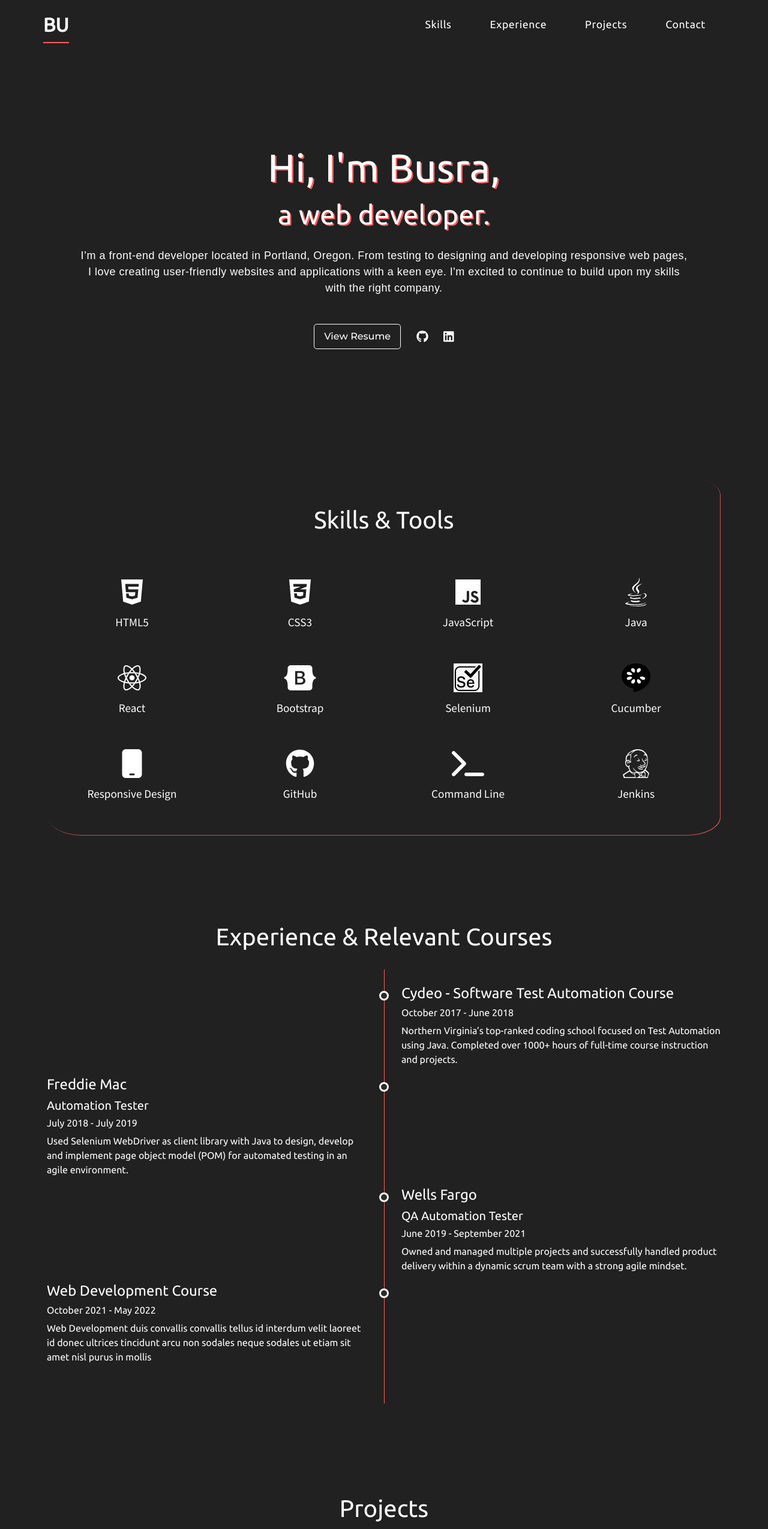
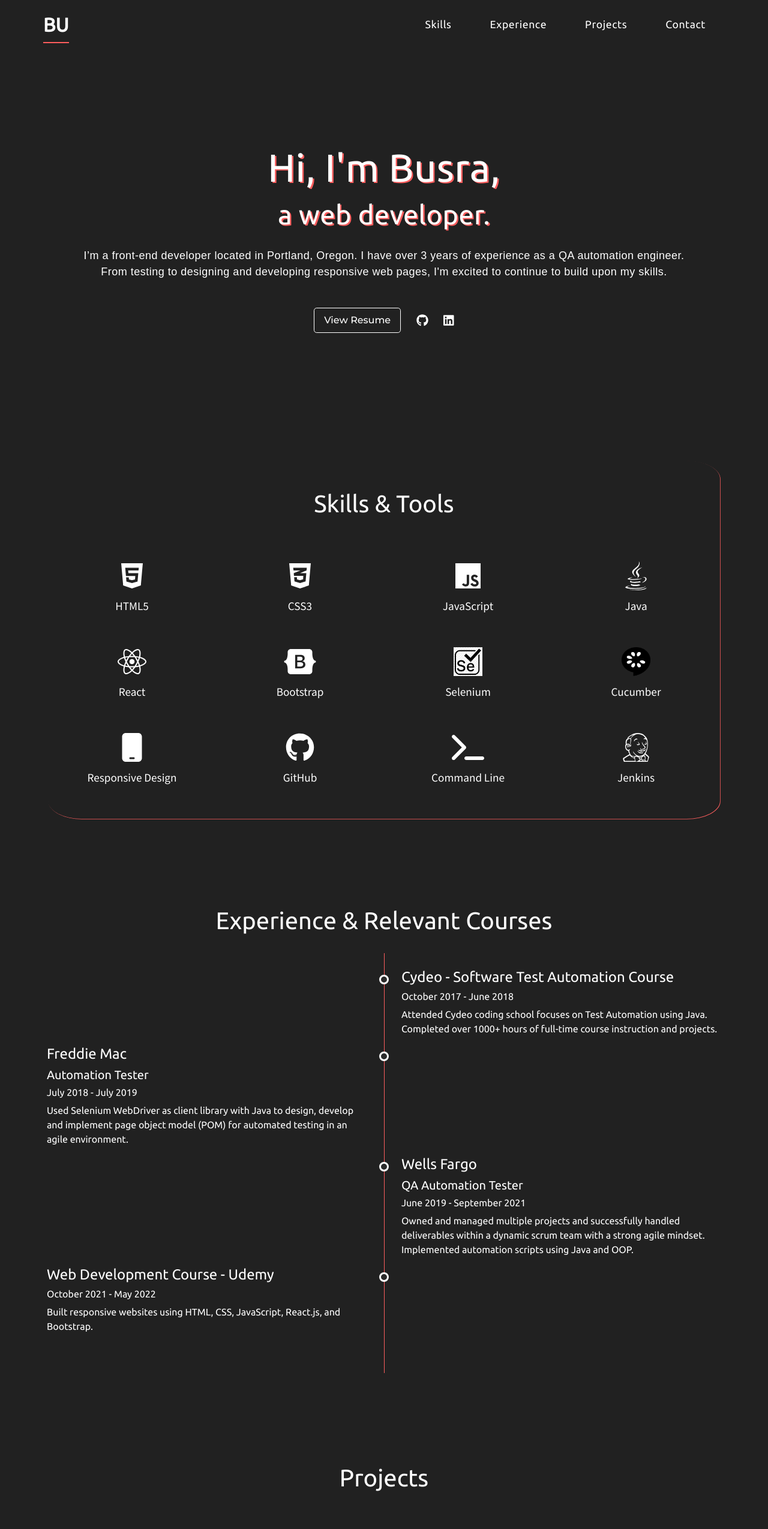
Before and after one commit to BusraUygur/portfolio-project, a React (Create React App) app: page / in a window 1280 px wide. Shown: the top 2549 px of the page at 60% size. Built offline with nearby package versions, Linux system fonts and the light colour scheme.

Commit message:
Update CSS File

```diff
--- a/src/App.css
+++ b/src/App.css
@@ -263,7 +263,6 @@ body::-webkit-scrollbar {
 	border: 0.2rem solid var(--primary-white);
 	background-color: var(--primary-grey);
 	margin-top: 0.625rem;
-
 	z-index: 3;
 }
 
--- a/src/components/Experience.js
+++ b/src/components/Experience.js
@@ -13,8 +13,8 @@ const Experience = () => {
 						<h4>Cydeo - Software Test Automation Course</h4>
 						<h6>October 2017 - June 2018</h6>
 						<p>
-							Northern Virginia’s top-ranked coding school focused on Test Automation using Java.
-							Completed over 1000+ hours of full-time course instruction and projects.
+							Attended Cydeo coding school focuses on Test Automation using Java. Completed over 1000+
+							hours of full-time course instruction and projects.
 						</p>
 					</div>
 				</div>
@@ -37,20 +37,17 @@ const Experience = () => {
 						<h5>QA Automation Tester</h5>
 						<h6>June 2019 - September 2021</h6>
 						<p>
-							Owned and managed multiple projects and successfully handled product delivery within a
-							dynamic scrum team with a strong agile mindset.
+							Owned and managed multiple projects and successfully handled deliverables within a dynamic
+							scrum team with a strong agile mindset. Implemented automation scripts using Java and OOP.
 						</p>
 					</div>
 				</div>
 				<div className="timeline-block timeline-block-left">
 					<div className="marker" />
 					<div className="timeline-content">
-						<h4>Web Development Course</h4>
+						<h4>Web Development Course - Udemy</h4>
 						<h6>October 2021 - May 2022</h6>
-						<p>
-							Web Development duis convallis convallis tellus id interdum velit laoreet id donec ultrices
-							tincidunt arcu non sodales neque sodales ut etiam sit amet nisl purus in mollis
-						</p>
+						<p>Built responsive websites using HTML, CSS, JavaScript, React.js, and Bootstrap.</p>
 					</div>
 				</div>
 			</div>
--- a/src/components/Header.js
+++ b/src/components/Header.js
@@ -12,9 +12,9 @@ const Header = () => {
 							<h1 className="big-heading">Hi, I'm Busra,</h1>
 							<h2 className="small-heading">a web developer.</h2>
 							<p className="header-desc">
-								I’m a front-end developer located in Portland, Oregon. From testing to designing and
-								developing responsive web pages, I love creating user-friendly websites and applications
-								with a keen eye. I'm excited to continue to build upon my skills with the right company.
+								I’m a front-end developer located in Portland, Oregon. I have over 3 years of experience
+								as a QA automation engineer. From testing to designing and developing responsive web
+								pages, I'm excited to continue to build upon my skills.
 							</p>
 						</div>
 						<div className="header-links">
--- a/src/components/Projects.js
+++ b/src/components/Projects.js
@@ -20,9 +20,8 @@ const Projects = () => {
 						</div>
 						<div className="project-desc">
 							<p>
-								Duis convallis convallis tellus id interdum velit laoreet id donec ultrices tincidunt
-								arcu non sodales neque sodales ut etiam sit amet nisl purus in mollis arcu non sodales
-								neque sodales ut etiam sit amet nisl purus in mollis.
+								Designed a movie website with JavaScript and CSS. It manipulates DOM elements to output
+								the app onto an HTML canvas element.
 							</p>
 						</div>
 						<div className="project-btn">
@@ -60,9 +59,8 @@ const Projects = () => {
 						</div>
 						<div className="project-desc">
 							<p>
-								Project convallis convallis tellus id interdum velit laoreet id donec ultrices tincidunt
-								arcu non sodales neque sodales ut etiam sit amet nisl purus in mollis duis convallis
-								convallis tellus id interdum velit laoreet id donec ultrices tincidunt arcu non sodales.
+								Based on classic To-Do app, this application was created in React.js with CSS allowing
+								user to add and delete notes. Relies on both hooks and the use of objects.
 							</p>
 						</div>
 						<div className="project-btn">
--- a/src/index.js
+++ b/src/index.js
@@ -9,8 +9,4 @@ ReactDOM.render(
 	</React.StrictMode>,
 	document.getElementById('root')
 );
-
-// If you want to start measuring performance in your app, pass a function
-// to log results (for example: reportWebVitals(console.log))
-// or send to an analytics endpoint. Learn more: https://bit.ly/CRA-vitals
 reportWebVitals();
```
